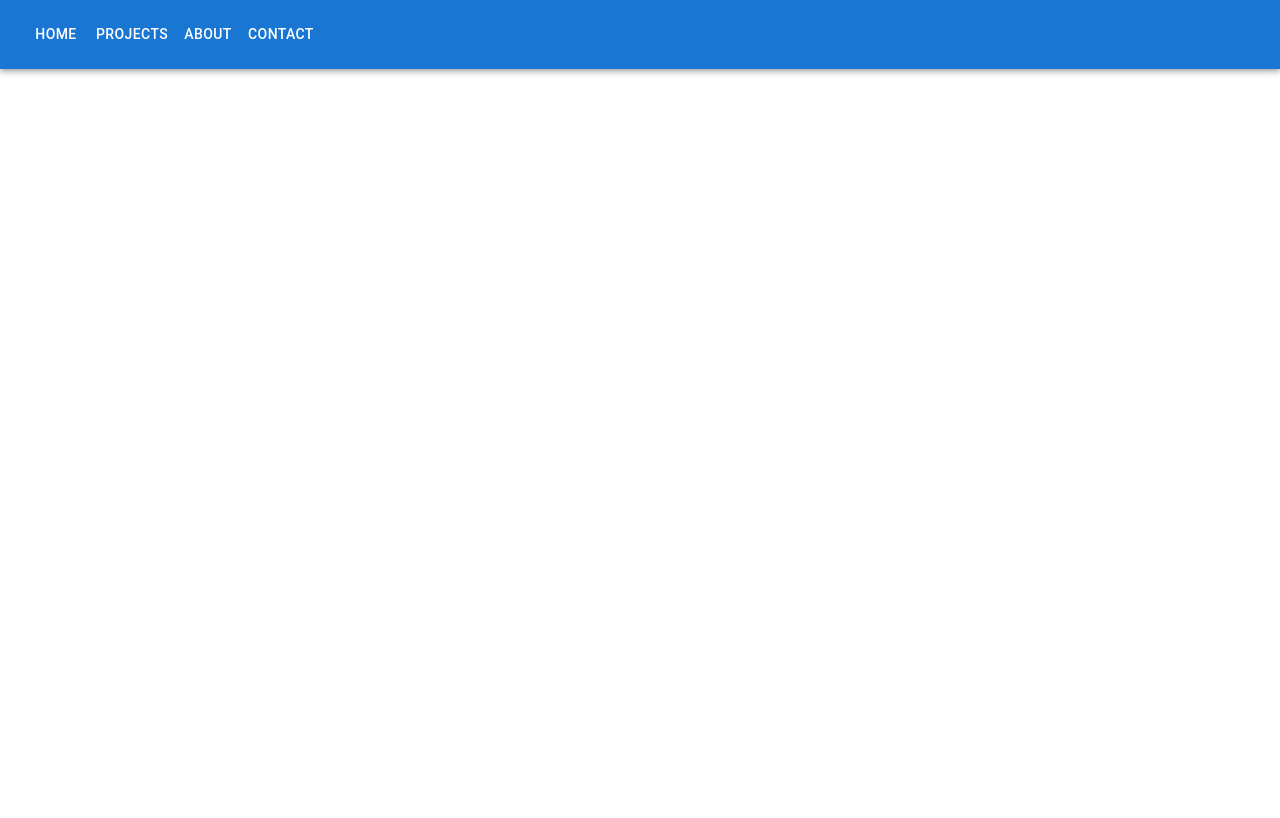
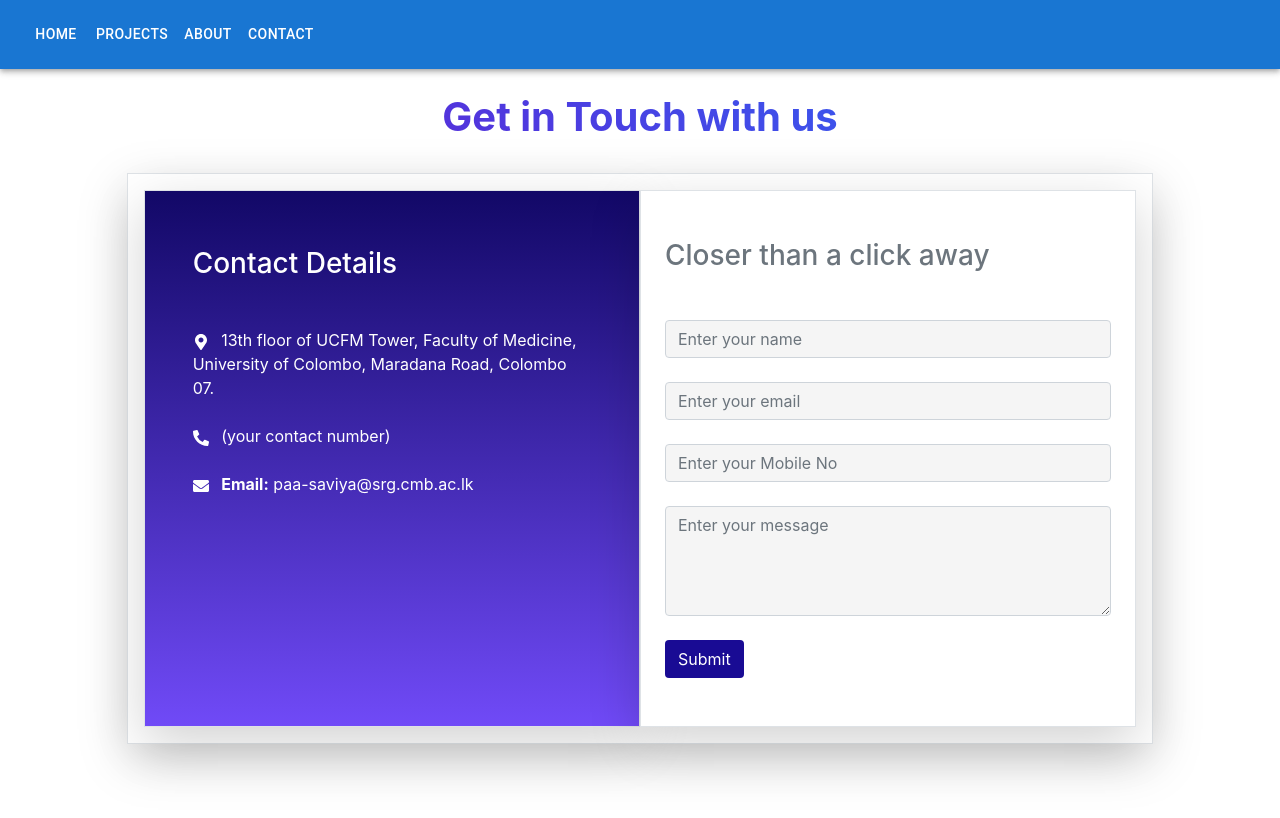
Before and after one commit to Hash-Perera/Paa-Saviya, a React (Vite) app in the folder frontend/: page / in a window 1280 px wide. Shown: the top 818 px of the page. Built offline with nearby package versions, Linux system fonts and the light colour scheme.

Commit message:
contact us page

```diff
--- a/frontend/package.json
+++ b/frontend/package.json
@@ -17,7 +17,8 @@
     "bootstrap": "^5.3.3",
     "react": "^18.3.1",
     "react-bootstrap": "^2.10.2",
-    "react-dom": "^18.3.1"
+    "react-dom": "^18.3.1",
+    "react-icons": "^5.2.1"
   },
   "devDependencies": {
     "@types/react": "^18.3.3",
--- a/frontend/src/App.jsx
+++ b/frontend/src/App.jsx
@@ -2,11 +2,12 @@ import "./App.css";
 import { Grid, Typography } from "@mui/material";
 import AppHeader from "./components/header";
 import Home from "./pages/home";
+import ContactUs from "./pages/contactUs";
 
 function App() {
   return (
     <>
-      <Home />
+      <ContactUs />
     </>
   );
 }
--- a/frontend/src/index.css
+++ b/frontend/src/index.css
@@ -66,3 +66,24 @@ button:focus-visible {
     background-color: #f9f9f9;
   }
 } */
+
+.bg-gray{
+  background-color: #f5f5f5;
+}
+
+.bg-gradient-blue{
+  background-image: linear-gradient(to top, #704af7 0%, #120867 100%);
+
+}
+
+.text-gradient{
+    background: linear-gradient(45deg, #6a11cb 0%, #2575fc 100%);
+    -webkit-background-clip: text;
+    -webkit-text-fill-color: transparent;
+    background-clip: text;
+}
+
+.bg-blue{
+  background-color: #190b94;
+
+}
--- /dev/null
+++ b/frontend/src/pages/contactUs.jsx
@@ -0,0 +1,108 @@
+import { useState } from "react";
+import { FaMapMarkerAlt, FaPhoneAlt, FaEnvelope } from "react-icons/fa";
+import AppHeader from "../components/header";
+
+const ContactUs = () => {
+  const [name, setName] = useState("");
+  const [email, setEmail] = useState("");
+  const [phone, setPhone] = useState("");
+  const [message, setMessage] = useState("");
+
+  const handleSubmit = (e) => {
+    e.preventDefault();
+    console.log({ name, email, phone, message });
+    setName("");
+    setEmail("");
+    setPhone("");
+    setMessage("");
+  };
+
+  return (
+    <>
+      <AppHeader />
+      <div className="container-fluid bg-white vh-100">
+        <div className="row mt-4">
+          <div className="col text-center">
+            <h1 className="text-gradient font-weight-bold">
+              Get in Touch with us
+            </h1>
+          </div>
+        </div>
+
+        <div className="row mt-4 px-4">
+          <div className="col-md-10 mx-auto">
+            <div className="row p-3 shadow-lg bg-white border">
+              <div className="col-md-6 p-5 border shadow-lg ml-auto bg-gradient-blue">
+                <h3 className="text-white mt-2">Contact Details</h3>
+                <div>
+                  <p className="text-white mt-5">
+                    <FaMapMarkerAlt className="mr-2" /> 13th floor of UCFM
+                    Tower, Faculty of Medicine, University of Colombo, Maradana
+                    Road, Colombo 07.
+                  </p>
+                  <p className="text-white mt-4">
+                    <FaPhoneAlt className="mr-2" /> (your contact number)
+                  </p>
+                  <p className="text-white mt-4">
+                    <FaEnvelope className="mr-2" /> <strong>Email:</strong>{" "}
+                    paa-saviya@srg.cmb.ac.lk
+                  </p>
+                </div>
+              </div>
+              <div className="col py-5 px-4 bg-white border shadow-lg mr-auto">
+                <h3 className="text-muted">Closer than a click away</h3>
+                <form className="form mt-5 mx-0" onSubmit={handleSubmit}>
+                  <div className="mb-4">
+                    <input
+                      type="text"
+                      className="form-control bg-gray"
+                      id="name"
+                      placeholder="Enter your name"
+                      value={name}
+                      onChange={(e) => setName(e.target.value)}
+                    />
+                  </div>
+                  <div className="mb-4">
+                    <input
+                      type="email"
+                      className="form-control bg-gray"
+                      id="email"
+                      placeholder="Enter your email"
+                      value={email}
+                      onChange={(e) => setEmail(e.target.value)}
+                    />
+                  </div>
+                  <div className="mb-4">
+                    <input
+                      type="tel"
+                      className="form-control bg-gray"
+                      id="phone"
+                      placeholder="Enter your Mobile No"
+                      value={phone}
+                      onChange={(e) => setPhone(e.target.value)}
+                    />
+                  </div>
+                  <div className="mb-4">
+                    <textarea
+                      className="form-control bg-gray"
+                      id="message"
+                      rows="4"
+                      placeholder="Enter your message"
+                      value={message}
+                      onChange={(e) => setMessage(e.target.value)}
+                    ></textarea>
+                  </div>
+                  <button type="submit" className="btn bg-blue text-white">
+                    Submit
+                  </button>
+                </form>
+              </div>
+            </div>
+          </div>
+        </div>
+      </div>
+    </>
+  );
+};
+
+export default ContactUs;
```
Also changed, not shown: 1 other file (tests, documents, lock files or other folders).
